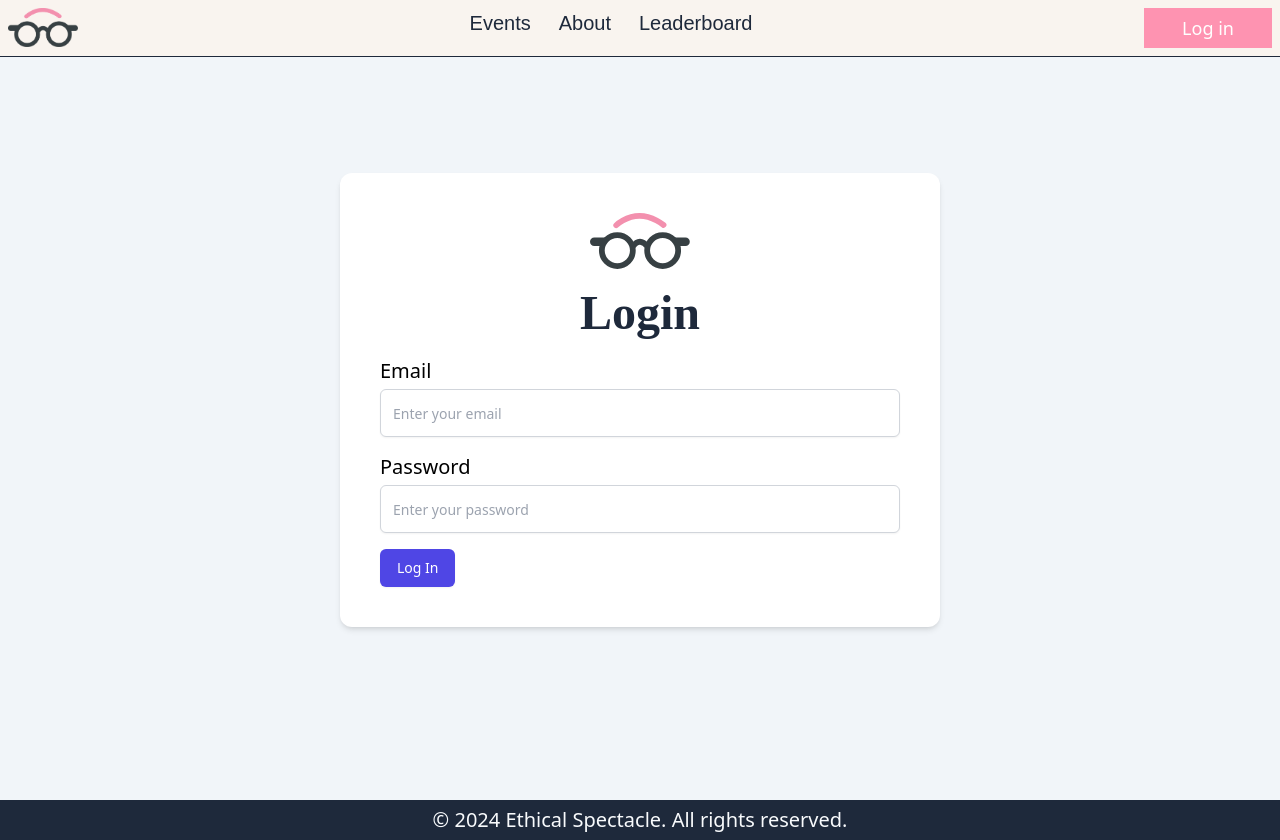
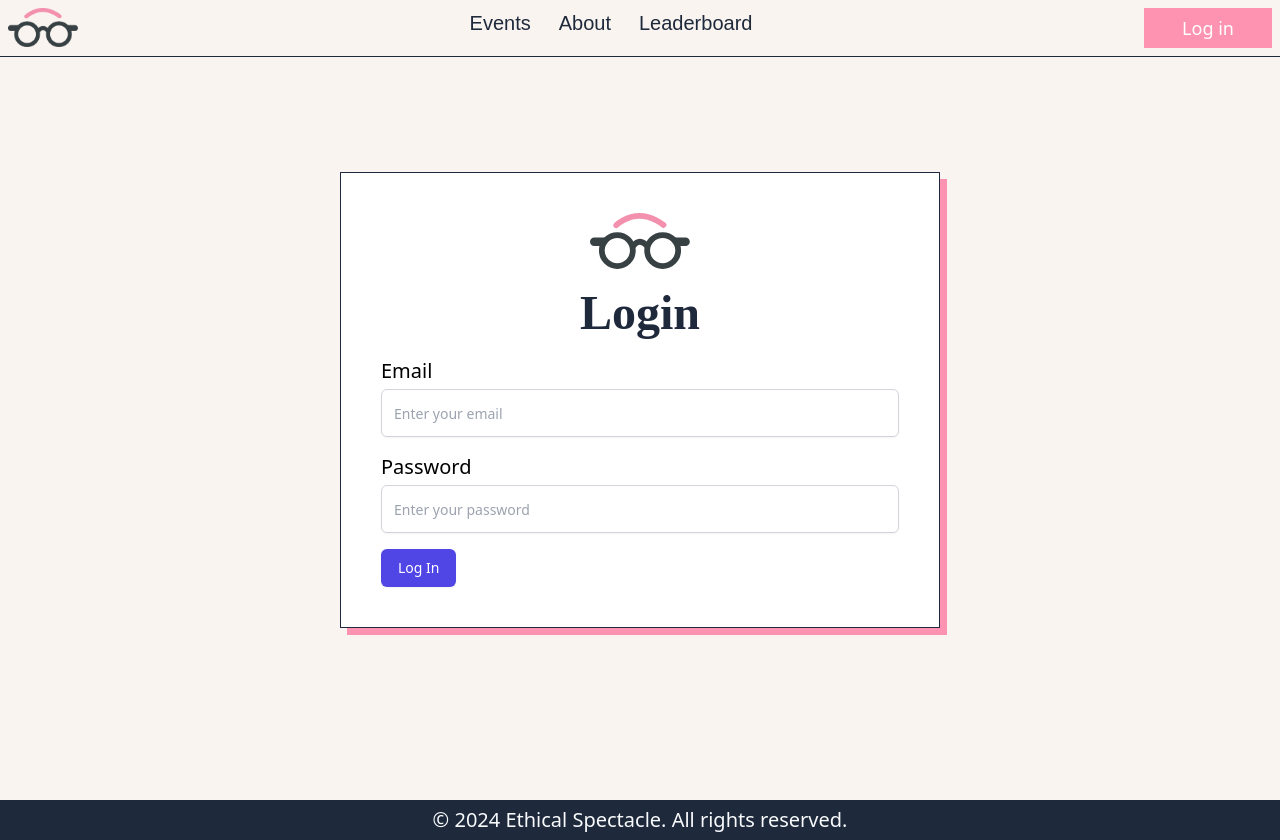
Before and after one commit to Ethical-Spectacle/newsite, a Next.js app: page /join/login in a window 1280 px wide. Built offline with nearby package versions, Linux system fonts and the light colour scheme.

Commit message:
Update login and register screens

```diff
--- a/app/join/login/components/Authentication.js
+++ b/app/join/login/components/Authentication.js
@@ -59,7 +59,7 @@ const Authentication = () => {
   }, [isLoggedIn]);
 
   return (
-    <div className="w-full md:w-1/2 bg-white rounded-xl p-5 md:p-10 flex flex-col space-y-5 justify-center items-center shadow-md">
+    <div className="w-full md:w-1/2 bg-white p-5 md:p-10 flex flex-col space-y-5 justify-center items-center shadow-md pink-box-shadow-style border border-slate-800">
       <Image src={blacklogo} alt="Ethical Spectacle Logo" width={100} />
       <h2>Login</h2>
       <LoginForm formData={formData} handleChange={handleChange} handleSubmit={handleSubmit} />
--- a/app/join/login/page.js
+++ b/app/join/login/page.js
@@ -4,7 +4,7 @@ import Authentication from "./components/Authentication"
 
 function page() {
   return (
-    <section className="h-screen flex justify-center bg-slate-100">
+    <section className="h-screen flex justify-center">
         <div className="boxed-container flex justify-center items-center">
             <Authentication />
         </div>
--- a/app/join/signup/components/Authentication.js
+++ b/app/join/signup/components/Authentication.js
@@ -56,7 +56,7 @@ const Authentication = () => {
   }, [isLoggedIn]);
 
   return (
-    <div className="w-full md:w-1/2 bg-white rounded-xl p-5 md:p-10 flex flex-col space-y-5 justify-center items-center shadow-md">
+    <div className="w-full md:w-1/2 bg-white p-5 md:p-10 flex flex-col space-y-5 justify-center items-center shadow-md pink-box-shadow-style border border-slate-800">
       <Image src={blacklogo} alt="Ethical Spectacle Logo" width={100} />
       <h2>Register</h2>
       <LoginForm formData={formData} handleChange={handleChange} handleSubmit={handleSubmit} />
--- a/app/join/signup/page.js
+++ b/app/join/signup/page.js
@@ -4,7 +4,7 @@ import Authentication from "./components/Authentication"
 
 function page() {
   return (
-    <section className="h-screen flex justify-center bg-slate-100">
+    <section className="h-screen flex justify-center">
         <div className="boxed-container flex justify-center items-center">
             <Authentication />
         </div>
```
